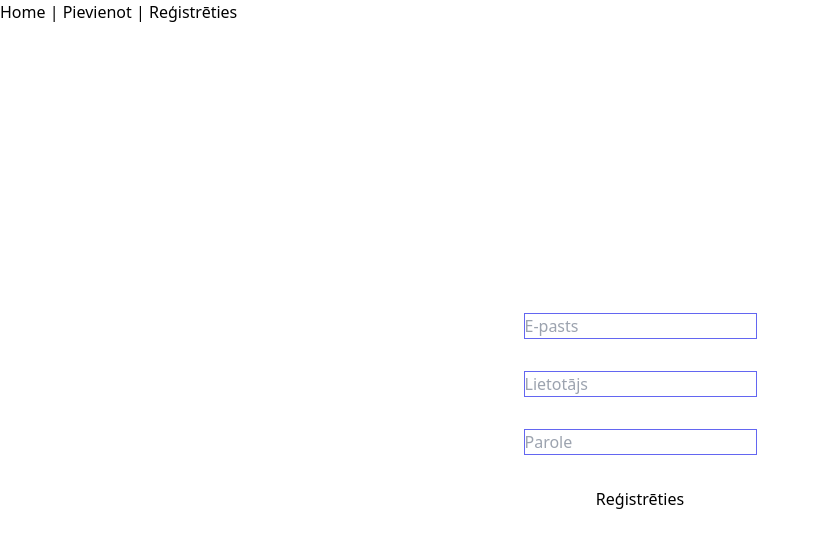
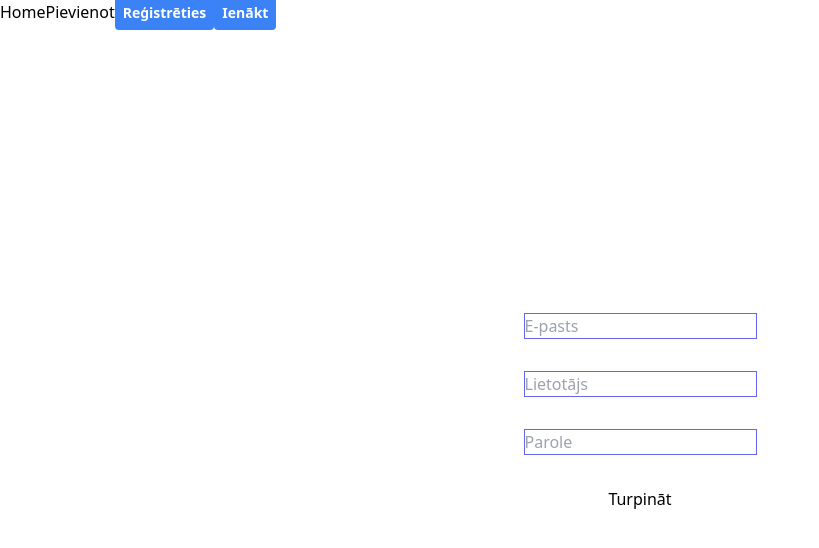
Before and after one commit to Aigarsss/piecinieks-web, a React (Vite) app: page /signUp in a window 1280 px wide. Shown: the top 548 px of the page, without its empty margins (0-819 px from the left). Built offline with nearby package versions, Linux system fonts and the light colour scheme; no server answers.

Commit message:
Add signIn/signUp functionality

```diff
--- a/src/App.tsx
+++ b/src/App.tsx
@@ -4,6 +4,7 @@ import Home from './Pages/Home';
 import AddQuestion from './Pages/AddQuestion';
 import SignUp from './Pages/SignUp';
 import './App.css';
+import SignIn from '@app/Pages/SignIn';
 
 const App: React.FC = () => {
     return (
@@ -11,6 +12,7 @@ const App: React.FC = () => {
             <Routes>
                 <Route path="/" element={<Home />} />
                 <Route path="/signUp" element={<SignUp />} />
+                <Route path="/signIn" element={<SignIn />} />
                 <Route path="/addQuestion" element={<AddQuestion />} />
             </Routes>
         </Router>
--- a/src/Components/NavBar/NavBar.tsx
+++ b/src/Components/NavBar/NavBar.tsx
@@ -1,10 +1,49 @@
 import React from 'react';
 import { Link } from 'react-router-dom';
+import { useQuery, gql } from '@apollo/client';
+
+const IS_LOGGED_IN = gql`
+    {
+        isLoggedIn @client
+    }
+`;
 
 const NavBar = () => {
+    const { data, client, loading } = useQuery(IS_LOGGED_IN);
+
+    const handleLogOut = () => {
+        localStorage.removeItem('token');
+        client.resetStore();
+        client.writeQuery({ query: IS_LOGGED_IN, data: { isLoggedIn: false } });
+    };
+
     return (
         <nav>
-            <Link to="/">Home</Link> | <Link to="/addQuestion">Pievienot</Link> | <Link to="/signUp">Reģistrēties</Link>
+            <Link to="/">Home</Link>
+            <Link to="/addQuestion">Pievienot</Link>
+            {!loading && data.isLoggedIn ? (
+                <button
+                    onClick={handleLogOut}
+                    className="relative bg-red-500 text-white p-2 text-sm rounded font-bold overflow-visible"
+                >
+                    Iziet
+                </button>
+            ) : (
+                <>
+                    <Link
+                        to="/signUp"
+                        className="relative bg-blue-500 text-white p-2 text-sm rounded font-bold overflow-visible"
+                    >
+                        Reģistrēties
+                    </Link>
+                    <Link
+                        to="/signIn"
+                        className="relative bg-blue-500 text-white p-2 text-sm rounded font-bold overflow-visible"
+                    >
+                        Ienākt
+                    </Link>
+                </>
+            )}
         </nav>
     );
 };
--- /dev/null
+++ b/src/Components/UniversalForm/UniversalForm.tsx
@@ -0,0 +1,58 @@
+import React, { useState } from 'react';
+
+type UniversalFormProps = {
+    action: ({}) => void;
+    formType: 'signIn' | 'signUp';
+};
+
+const UniversalForm: React.FC<UniversalFormProps> = ({ action, formType }) => {
+    const [values, setValues] = useState({});
+
+    const handleSubmit = (e: any) => {
+        e.preventDefault();
+        action({
+            variables: { ...values }
+        });
+    };
+
+    const handleChange = (e: any) => {
+        setValues({
+            ...values,
+            [e.target.name]: e.target.value
+        });
+    };
+
+    return (
+        <form className="flex flex-col items-center justify-center h-full" onSubmit={handleSubmit}>
+            <input
+                type="email"
+                id="email"
+                name="email"
+                placeholder="E-pasts"
+                className={'border border-indigo-500/100 mb-8'}
+                onChange={handleChange}
+            />
+            {formType === 'signUp' && (
+                <input
+                    type="text"
+                    id="username"
+                    name="username"
+                    placeholder="Lietotājs"
+                    className={'border border-indigo-500/100 mb-8'}
+                    onChange={handleChange}
+                />
+            )}
+            <input
+                type="password"
+                id="password"
+                name="password"
+                placeholder="Parole"
+                className={'border border-indigo-500/100 mb-8'}
+                onChange={handleChange}
+            />
+            <input type="submit" value="Turpināt" className="cursor-pointer" />
+        </form>
+    );
+};
+
+export default UniversalForm;
--- /dev/null
+++ b/src/Components/UniversalForm/index.ts
@@ -0,0 +1 @@
+export { default } from './UniversalForm';
--- /dev/null
+++ b/src/Pages/SignIn.tsx
@@ -0,0 +1,41 @@
+import React, { useEffect } from 'react';
+import NavBar from '@app/Components/NavBar';
+import UniversalForm from '@app/Components/UniversalForm';
+import { gql, useMutation } from '@apollo/client';
+import { useNavigate } from 'react-router-dom';
+
+const SIGN_IN = gql`
+    mutation signIn($email: String!, $password: String!) {
+        signIn(email: $email, password: $password)
+    }
+`;
+
+const IS_LOGGED_IN = gql`
+    {
+        isLoggedIn @client
+    }
+`;
+
+const SignIn = () => {
+    const navigate = useNavigate();
+    useEffect(() => {
+        document.title = 'Ienākt - Piecinieks';
+    });
+
+    const [signIn, { loading, error, client }] = useMutation(SIGN_IN, {
+        onCompleted: (data) => {
+            localStorage.setItem('token', data.signIn);
+            client.writeQuery({ query: IS_LOGGED_IN, data: { isLoggedIn: true } });
+            navigate('/');
+        }
+    });
+
+    return (
+        <div className="h-full flex flex-col">
+            <NavBar />
+            <UniversalForm action={signIn} formType="signIn" />
+        </div>
+    );
+};
+
+export default SignIn;
--- a/src/Pages/SignUp.tsx
+++ b/src/Pages/SignUp.tsx
@@ -1,6 +1,8 @@
-import React, { useEffect, useState } from 'react';
+import React, { useEffect } from 'react';
 import NavBar from '@app/Components/NavBar';
 import { useMutation, useApolloClient, gql } from '@apollo/client';
+import { useNavigate } from 'react-router-dom';
+import UniversalForm from '@app/Components/UniversalForm';
 
 const SIGN_UP = gql`
     mutation signUp($email: String!, $username: String!, $password: String!) {
@@ -8,66 +10,30 @@ const SIGN_UP = gql`
     }
 `;
 
+const IS_LOGGED_IN = gql`
+    {
+        isLoggedIn @client
+    }
+`;
+
 const SignUp: React.FC = () => {
-    const [values, setValues] = useState({});
-
-    //add the mutation hook
-    const [signUp, { loading, error }] = useMutation(SIGN_UP, {
-        onCompleted: (data) => {
-            // console.log the JSON Web Token when the mutation is complete
-            console.log(data.signUp);
-        }
-    });
-
+    const navigate = useNavigate();
     useEffect(() => {
         document.title = 'Reģistrācija - Piecinieks';
     });
 
-    const handleSubmit = (e: any) => {
-        e.preventDefault();
-        signUp({
-            variables: { ...values }
-        });
-    };
-
-    const handleChange = (e: any) => {
-        setValues({
-            ...values,
-            [e.target.name]: e.target.value
-        });
-    };
+    const [signUp, { loading, error, client }] = useMutation(SIGN_UP, {
+        onCompleted: (data) => {
+            localStorage.setItem('token', data.signUp);
+            client.writeQuery({ query: IS_LOGGED_IN, data: { isLoggedIn: false } });
+            navigate('/');
+        }
+    });
 
     return (
         <div className="h-full flex flex-col">
             <NavBar />
-            <form className="flex flex-col items-center justify-center h-full" onSubmit={handleSubmit}>
-                <input
-                    type="email"
-                    id="email"
-                    name="email"
-                    placeholder="E-pasts"
-                    className={'border border-indigo-500/100 mb-8'}
-                    onChange={handleChange}
-                />
-                <input
-                    type="text"
-                    id="username"
-                    name="username"
-                    placeholder="Lietotājs"
-                    className={'border border-indigo-500/100 mb-8'}
-                    onChange={handleChange}
-                />
-                <input
-                    type="password"
-                    id="password"
-                    name="password"
-                    placeholder="Parole"
-                    className={'border border-indigo-500/100 mb-8'}
-                    onChange={handleChange}
-                />
-
-                <input type="submit" value="Reģistrēties" className="cursor-pointer" />
-            </form>
+            <UniversalForm action={signUp} formType="signUp" />
         </div>
     );
 };
--- a/src/main.tsx
+++ b/src/main.tsx
@@ -1,14 +1,37 @@
 import React from 'react';
 import ReactDOM from 'react-dom';
 import App from './App';
-import { ApolloClient, ApolloProvider, InMemoryCache } from '@apollo/client';
+import { ApolloClient, ApolloProvider, InMemoryCache, createHttpLink } from '@apollo/client';
+import { setContext } from '@apollo/client/link/context';
 
-const uri = import.meta.env.VITE_API_URI;
-const cache = new InMemoryCache();
+const uri = import.meta.env.VITE_API_URI as string;
+const httpLink = createHttpLink({ uri });
+
+const authLink = setContext((_, { headers }) => {
+    return {
+        headers: {
+            ...headers,
+            authorization: localStorage.getItem('token') || ''
+        }
+    };
+});
+
+const cache = new InMemoryCache({
+    typePolicies: {
+        Query: {
+            fields: {
+                isLoggedIn() {
+                    return !!localStorage.getItem('token');
+                }
+            }
+        }
+    }
+});
 
 const client = new ApolloClient({
-    uri,
+    link: authLink.concat(httpLink),
     cache,
+    resolvers: {},
     connectToDevTools: true
 });
 
```
